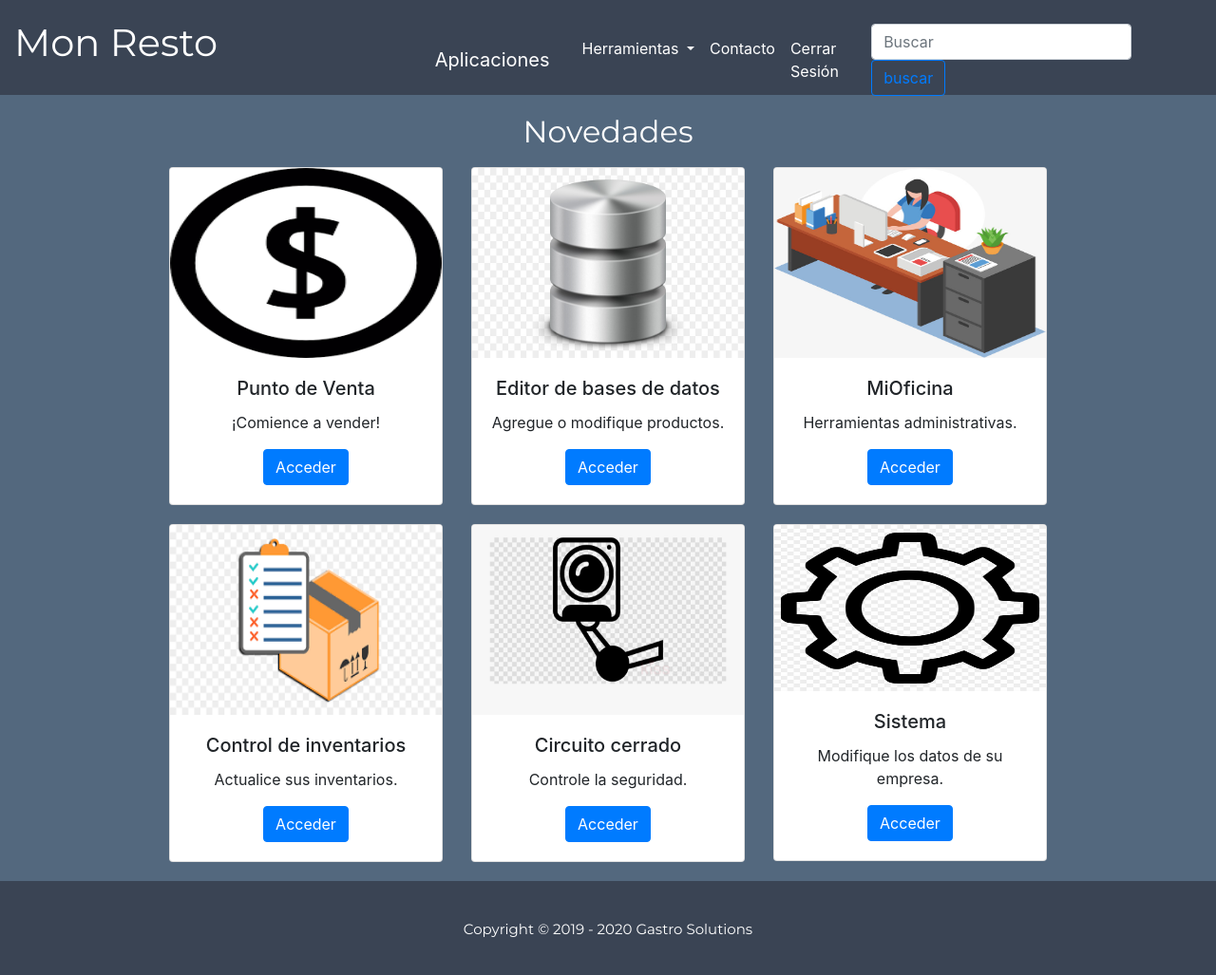
After one commit to luischitala/Mon_Resto, a PHP site: page /Mon_Resto/aplicaciones.php in a window 1280 px wide. The commit adds this page. Shown: the whole page at 95% size. Run offline with PHP 8.4, Linux system fonts and the light colour scheme; some libraries are stand-ins or nearby versions.

Commit message:
Finished applications section

```diff
--- /dev/null
+++ b/aplicaciones.php
@@ -0,0 +1,4 @@
+<?php
+require 'admin/config.php';
+require 'views/aplicaciones.view.php';
+ ?>
--- a/css/estilos.css
+++ b/css/estilos.css
@@ -1,5 +1,5 @@
 
-h1,h2,h3,h4,h5{
+main h1,h2,h3,h4 {
 	font-family: 'Montserrat';
 	color: white;
 }
--- a/index.php
+++ b/index.php
@@ -0,0 +1,5 @@
+<?php
+ require 'admin/config.php';
+
+require 'views/index.view.php';
+ ?>
--- /dev/null
+++ b/views/aplicaciones.view.php
@@ -0,0 +1,87 @@
+<?php
+require 'header.php';
+?>
+<main>
+	<div class="container-fluid " style=" padding-top: 20px; padding-bottom: 20px;">
+	 	<div class="row" >
+	 		<div class="col-12">
+	 			<div class="d-flex justify-content-center">
+	 				<h2 style="color:white;">Novedades</h2>
+	 			</div>
+	 		</div>
+	 	</div>
+		<div class="container d-flex justify-content-around">
+	 		<div class="row" style="padding-top: 10px;">
+	 			<div class="col-4">
+	 				<div class="card text-center" style="width: 18rem;">
+					  <img src="<?php echo RUTA; ?>/img/aplicaciones/images.png" width="200" height="200" class="card-img-top" alt="...">
+					  <div class="card-body">
+					    <h5 class="card-title">Punto de Venta</h5>
+					    <p class="card-text">¡Comience a vender!</p>
+					    <a href="#" class="btn btn-primary">Acceder</a>
+					  </div>
+					</div>
+	 			</div>
+	 			<div class="col-4">
+	 				<div class="card text-center" style="width: 18rem;">
+					  <img src="<?php echo RUTA; ?>/img/aplicaciones/db.jpg" width="200" height="200" class="card-img-top" alt="...">
+					  <div class="card-body">
+					    <h5 class="card-title">Editor de bases de datos</h5>
+					    <p class="card-text">Agregue o modifique productos.</p>
+					    <a href="#" class="btn btn-primary">Acceder</a>
+					  </div>
+					</div>
+	 			</div>
+	 			<div class="col-4">
+	 				<div class="card text-center" style="width: 18rem;">
+					  <img src="<?php echo RUTA; ?>/img/aplicaciones/office.png" width="200" height="200" class="card-img-top" alt="...">
+					  <div class="card-body">
+					    <h5 class="card-title">MiOficina</h5>
+					    <p class="card-text">Herramientas administrativas.</p>
+					    <a href="#" class="btn btn-primary">Acceder</a>
+					  </div>
+					</div>
+	 			</div>
+	 		</div>
+	 	</div>
+	 	<div class="container d-flex justify-content-around" style="padding-top: 10px;">
+	 		<div class="row" style="padding-top: 10px;">
+	 			<div class="col-4">
+	 				<div class="card text-center" style="width: 18rem;">
+					  <img src="<?php echo RUTA; ?>/img/aplicaciones/inv.png" width="200" height="200" class="card-img-top" alt="...">
+					  <div class="card-body">
+					    <h5 class="card-title">Control de inventarios</h5>
+					    <p class="card-text">Actualice sus inventarios.</p>
+					    <a href="#" class="btn btn-primary">Acceder</a>
+					  </div>
+					</div>
+	 			</div>
+	 			<div class="col-4">
+	 				<div class="card text-center" style="width: 18rem;">
+					  <img src="<?php echo RUTA; ?>/img/aplicaciones/cc.png" width="200" height="200" class="card-img-top" alt="...">
+					  <div class="card-body">
+					    <h5 class="card-title">Circuito cerrado</h5>
+					    <p class="card-text">Controle la seguridad.</p>
+					    <a href="#" class="btn btn-primary">Acceder</a>
+					  </div>
+					</div>
+	 			</div>
+	 			<div class="col-4">
+	 				<div class="card text-center" style="width: 18rem;">
+					  <img src="<?php echo RUTA; ?>/img/aplicaciones/settings.png" width="200" height="175" class="card-img-top" alt="...">
+					  <div class="card-body">
+					    <h5 class="card-title">Sistema</h5>
+					    <p class="card-text">Modifique los datos de su empresa.</p>
+					    <a href="#" class="btn btn-primary">Acceder</a>
+					  </div>
+					</div>
+	 			</div>
+	 		</div>
+	 	</div>
+	</div>
+</main>
+
+
+<?php
+require 'footer.php';
+ ?>
--- a/views/header.php
+++ b/views/header.php
@@ -1,4 +1,3 @@
-<?php require '../admin/config.php'; ?>
 <!DOCTYPE html>
 <html>
 <head>
@@ -23,7 +22,7 @@
 				</div>
 				<div class="col-8 nav-bar">
 					<nav class="navbar navbar-expand-lg navbar-light">
-					  <a class="navbar-brand" href="#" style="color:white; padding-right: 10px;">Aplicaciones</a>
+					  <a class="navbar-brand" href="<?php echo RUTA;?>/aplicaciones.php" style="color:white; padding-right: 10px;">Aplicaciones</a>
 					  <button class="navbar-toggler" type="button" data-toggle="collapse" data-target="#navbarSupportedContent" aria-controls="navbarSupportedContent" aria-expanded="false" aria-label="Toggle navigation">
 					    <span class="navbar-toggler-icon"></span>
 					  </button>
--- a/views/index.view.php
+++ b/views/index.view.php
@@ -6,8 +6,8 @@ require 'header.php';
 		<div class="container-fluid">
 	 		<div class="row" style="padding-top: 20px; padding-bottom: 20px;">
 	 			<div class="col-6">
-	 				<h2 style="padding-left: 10px;">Novedades</h2>
-	 				<h4 style="padding-left: 20px;">En la versión 1.0.0 se agregó</h4>
+	 				<h2 style="padding-left: 10px; ">Novedades</h2>
+	 				<h4 style="padding-left: 20px; ">En la versión 1.0.0 se agregó</h4>
 	 				<ul>
 	 					<li style="color:white;">
 	 						<a href="" style="color:white;">Sistema de Mesas</a>
@@ -22,7 +22,7 @@ require 'header.php';
 	 			</div>
 	 			<div class="col-6">
 	 				<div class="contendor-imagen">
-	 					<img src="../img/index.jpg" >
+	 					<img src="img/index.jpg" >
 	 				</div>
 	 			</div>
 	 		</div>
```
Also changed, not shown: img/aplicaciones/cc.png (added), img/aplicaciones/db.jpg (added), img/aplicaciones/images.png (added), img/aplicaciones/inv.png (added), img/aplicaciones/office.png (added), img/aplicaciones/settings.png (added), login.php (added), views/login.view.php (added).
